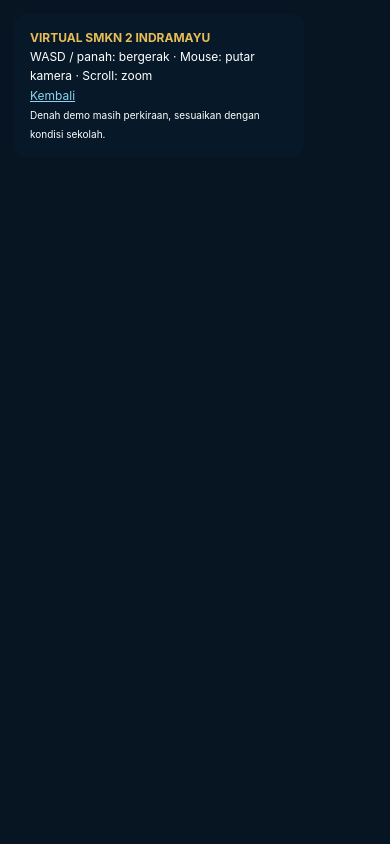
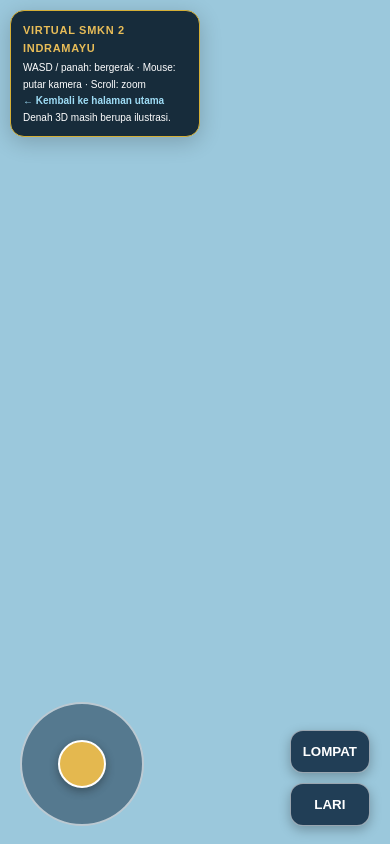
Before and after one commit to idad30/virtual-smkn2-indramayu, a plain HTML site: page public/campus.html in a window 390 px wide. Drawn offline with nearby package versions, Linux system fonts and the light colour scheme.

Commit message:
Add responsive campus game HUD and mobile controls

```diff
--- a/public/campus.html
+++ b/public/campus.html
@@ -1 +1,40 @@
-<!doctype html><html lang="id"><head><meta charset="utf-8"><meta name="viewport" content="width=device-width,initial-scale=1"><title>Kampus 3D - Virtual SMKN 2</title><link rel="stylesheet" href="style.css"><style>body{overflow:hidden}#game{position:fixed;inset:0} .overlay{position:fixed;top:14px;left:14px;padding:14px 16px;border-radius:12px;background:#091b2add;color:white;font-size:12px;line-height:1.6;max-width:290px}.overlay b{color:#e8bd58}</style></head><body><div id="game"></div><div class="overlay"><b>VIRTUAL SMKN 2 INDRAMAYU</b><br>WASD / panah: bergerak · Mouse: putar kamera · Scroll: zoom<br><a href="index.html" style="color:#8ed3f0">Kembali</a><br><small>Denah demo masih perkiraan, sesuaikan dengan kondisi sekolah.</small></div><script type="module" src="campus.js"></script></body></html>
+<!doctype html>
+<html lang="id">
+<head>
+  <meta charset="utf-8">
+  <meta name="viewport" content="width=device-width,initial-scale=1,maximum-scale=1,user-scalable=no">
+  <meta name="theme-color" content="#102b43">
+  <title>Kampus 3D - Virtual SMKN 2 Indramayu</title>
+  <link rel="stylesheet" href="style.css">
+  <style>
+    *{box-sizing:border-box} html,body{margin:0;width:100%;height:100%;overflow:hidden;background:#9bc8dc;touch-action:none}
+    #game{position:fixed;inset:0} #game canvas{display:block;width:100%;height:100%}
+    .top-panel{position:fixed;top:14px;left:14px;z-index:5;max-width:min(300px,calc(100vw - 28px));padding:13px 16px;border:1px solid #d4af37;border-radius:14px;background:rgba(9,27,42,.9);color:#fff;font:12px/1.65 Arial,sans-serif;box-shadow:0 5px 22px #0003;backdrop-filter:blur(8px)}
+    .top-panel b{display:block;color:#e8bd58;font-size:13px;letter-spacing:.7px;margin-bottom:3px}
+    .top-panel a{color:#9edcf5;text-decoration:none;font-weight:bold}
+    .student-card{position:fixed;right:14px;top:14px;z-index:6;display:grid;gap:5px;width:min(230px,calc(100vw - 28px));padding:12px 14px;border:1px solid #d4af37;border-radius:13px;background:rgba(12,35,55,.94);color:#fff;font:12px/1.5 Arial,sans-serif;box-shadow:0 5px 22px #0003}
+    .student-card b{color:#e4b84f;letter-spacing:1px;font-size:11px}.student-card strong{font-size:14px;overflow-wrap:anywhere}
+    .mobile-controls{display:none;position:fixed;inset:auto 0 18px;z-index:8;align-items:end;justify-content:space-between;padding:0 20px;pointer-events:none}
+    #joystick{width:124px;height:124px;border:2px solid #ffffff99;border-radius:50%;background:#102b4380;backdrop-filter:blur(5px);position:relative;pointer-events:auto;touch-action:none}
+    #stick{position:absolute;left:50%;top:50%;width:48px;height:48px;margin:-24px;border-radius:50%;background:#e4b84f;border:2px solid #fff;box-shadow:0 3px 10px #0005}
+    .actions{display:flex;flex-direction:column;gap:10px;pointer-events:auto}
+    .actions button{min-width:76px;padding:13px 12px;border:1px solid #fff8;border-radius:13px;background:#102b43df;color:#fff;font-weight:bold;box-shadow:0 4px 12px #0004;touch-action:manipulation}
+    .actions button.active{background:#b27d1b}
+    @media(max-width:700px){.mobile-controls{display:flex}.top-panel{top:10px;left:10px;padding:10px 12px;font-size:10px;max-width:190px}.top-panel b{font-size:11px}.student-card{top:10px;right:10px;width:min(175px,calc(100vw - 210px));padding:9px;font-size:10px}.student-card strong{font-size:12px}}
+  </style>
+</head>
+<body>
+  <div id="game"></div>
+  <div class="top-panel">
+    <b>VIRTUAL SMKN 2 INDRAMAYU</b>
+    WASD / panah: bergerak · Mouse: putar kamera · Scroll: zoom
+    <br><a href="index.html">← Kembali ke halaman utama</a>
+    <br><span>Denah 3D masih berupa ilustrasi.</span>
+  </div>
+  <div class="mobile-controls">
+    <div id="joystick" aria-label="Joystick gerak"><div id="stick"></div></div>
+    <div class="actions"><button id="jump" type="button">LOMPAT</button><button id="run" type="button">LARI</button></div>
+  </div>
+  <script type="module" src="campus.js"></script>
+</body>
+</html>
```
